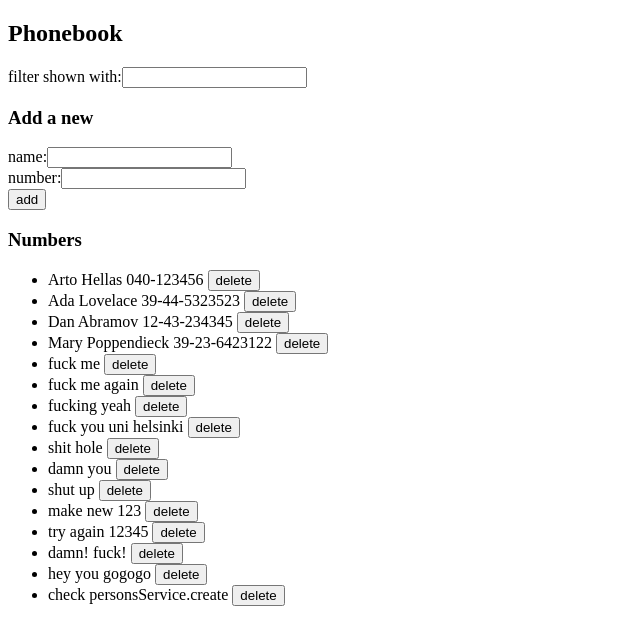
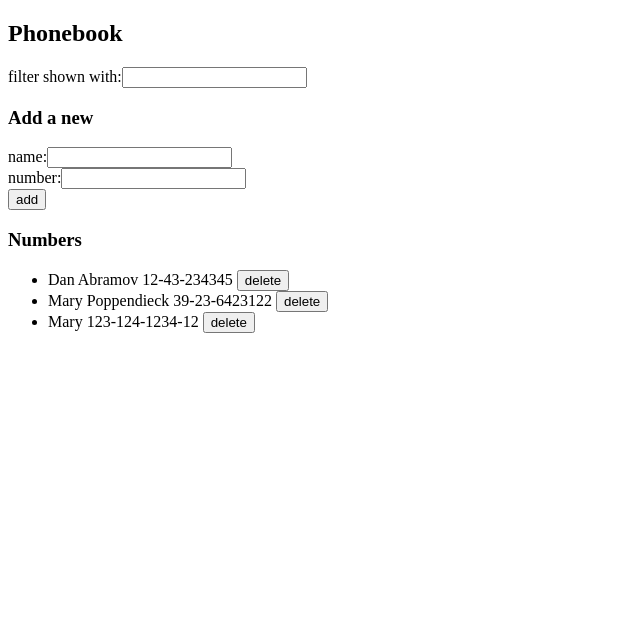
Before and after one commit to Dakai/full-stack-open-2022, a React (Create React App) app in the folder part2/phonebook/: page / in a window 1280 px wide. Shown: the top 644 px of the page, without its empty margins (0-640 px from the left). Built offline with nearby package versions, Linux system fonts and the light colour scheme; data requests are answered from the project's data file.

Commit message:
update Part2 Exercise 2.18 Solution

```diff
--- a/part2/phonebook/db.json
+++ b/part2/phonebook/db.json
@@ -1,15 +1,5 @@
 {
   "persons": [
-    {
-      "name": "Arto Hellas",
-      "number": "040-123456",
-      "id": 1
-    },
-    {
-      "name": "Ada Lovelace",
-      "number": "39-44-5323523",
-      "id": 2
-    },
     {
       "name": "Dan Abramov",
       "number": "12-43-234345",
@@ -21,64 +11,9 @@
       "id": 4
     },
     {
-      "name": "fuck ",
-      "number": "me",
+      "name": "Mary",
+      "number": "123-124-1234-12",
       "id": 5
-    },
-    {
-      "name": "fuck me",
-      "number": "again",
-      "id": 6
-    },
-    {
-      "name": "fucking ",
-      "number": "yeah",
-      "id": 7
-    },
-    {
-      "name": "fuck you",
-      "number": "uni helsinki",
-      "id": 8
-    },
-    {
-      "name": "shit",
-      "number": "hole",
-      "id": 9
-    },
-    {
-      "name": "damn",
-      "number": "you",
-      "id": 10
-    },
-    {
-      "name": "shut ",
-      "number": "up",
-      "id": 11
-    },
-    {
-      "name": "make new",
-      "number": "123",
-      "id": 12
-    },
-    {
-      "name": "try again",
-      "number": "12345",
-      "id": 13
-    },
-    {
-      "name": "damn!",
-      "number": "fuck!",
-      "id": 14
-    },
-    {
-      "name": "hey you",
-      "number": "gogogo",
-      "id": 15
-    },
-    {
-      "name": "check",
-      "number": "personsService.create",
-      "id": 16
     }
   ]
 }
--- a/part2/phonebook/src/App.js
+++ b/part2/phonebook/src/App.js
@@ -4,24 +4,19 @@ import Persons from "./components/Persons";
 import Filter from "./components/Filter";
 import PersonForm from "./components/PersonForm";
 import personsService from "./services/persons";
+import filterArrayService from "./services/filterArray";
 
 const App = () => {
   const [persons, setPersons] = useState([]);
-  let personsIds = [];
   const [showFilter, setShowFilter] = useState();
   useEffect(() => {
-    console.log("effect");
+    //console.log("effect");
     personsService.getAll().then((response) => {
       setPersons(response.data);
-      personsIds = Array.from(
-        { length: response.data.length },
-        (_, i) => i + 1
-      );
-      setShowFilter(personsIds);
+      setShowFilter(filterArrayService.filterArray(response.data));
+      //console.log(FilterArray(response.data));
     });
   }, []);
-
-  console.log("showFilter", showFilter);
   return (
     <div>
       <h2>Phonebook</h2>
@@ -36,7 +31,12 @@ const App = () => {
         showFilter={showFilter}
       />
       <h3>Numbers</h3>
-      <Persons persons={persons} showFilter={showFilter} />
+      <Persons
+        setShowFilter={setShowFilter}
+        persons={persons}
+        showFilter={showFilter}
+        setPersons={setPersons}
+      />
     </div>
   );
 };
--- a/part2/phonebook/src/components/PersonForm.js
+++ b/part2/phonebook/src/components/PersonForm.js
@@ -1,6 +1,7 @@
 import React from "react";
 import { useState } from "react";
 import personsService from "../services/persons";
+import filterArrayService from "../services/filterArray";
 
 const PersonForm = ({ persons, setPersons, showFilter, setShowFilter }) => {
   const [newName, setNewName] = useState("");
@@ -14,6 +15,11 @@ const PersonForm = ({ persons, setPersons, showFilter, setShowFilter }) => {
     setNewNumber(event.target.value);
   };
 
+  const ifIncluded = () => {
+    const person = persons.find((person) => person.name === newName);
+    return person;
+  };
+  /*
   const ifIncluded = (newName) => {
     const arrayData = [];
     persons.map((person) => {
@@ -24,7 +30,9 @@ const PersonForm = ({ persons, setPersons, showFilter, setShowFilter }) => {
       return true;
     }
   };
+	*/
   const addName = (event) => {
+    console.log(ifIncluded());
     if (!!newName) {
       //prevent adding a empty entry
       event.preventDefault();
@@ -33,9 +41,24 @@ const PersonForm = ({ persons, setPersons, showFilter, setShowFilter }) => {
         name: newName,
         number: newNumber,
       };
+      if (ifIncluded()) {
+        if (
+          window.confirm(
+            `${newName} is already added to the Phonebook, repace the old number with the new one?`
+          )
+        ) {
+          const id = ifIncluded().id;
+          personsService.update(id, nameObject).then((response) => {
+            personsService.getAll().then((response) => {
+              setPersons(response.data);
+              setShowFilter(filterArrayService.filterArray(response.data));
+            });
 
-      if (ifIncluded(newName)) {
-        alert(newName + "is already added to Phonebook");
+            //setPersons(persons.concat(response.data));
+            //setShowFilter(showFilter.concat(response.data.id));
+          });
+        }
+        //alert(newName + "is already added to Phonebook");
       } else {
         //console.log("nameObject", nameObject);
         //setPersons(persons.concat(nameObject));
--- a/part2/phonebook/src/components/Persons.js
+++ b/part2/phonebook/src/components/Persons.js
@@ -1,12 +1,19 @@
 import React from "react";
 import personsService from "../services/persons";
+import filterArrayService from "../services/filterArray";
 
-const DeleteButton = (id) => {
+const DeleteButton = ({ id, setPersons, setShowFilter, name }) => {
   const handelDelete = () => {
-    console.log("id", id);
-    personsService.remove(id).then((response) => {
-      console.log("response", response.data);
-    });
+    if (window.confirm(`Delete ${name}?`)) {
+      personsService.remove(id).then(() => {
+        //console.log("response", response.data);
+        personsService.getAll().then((response) => {
+          setPersons(response.data);
+          setShowFilter(filterArrayService.filterArray(response.data));
+        });
+      });
+    }
+    //console.log("id", id);
   };
   return (
     <>
@@ -16,16 +23,23 @@ const DeleteButton = (id) => {
     </>
   );
 };
-const Persons = ({ persons, showFilter }) => {
+
+const Persons = ({ persons, showFilter, setPersons, setShowFilter }) => {
   //console.log("persons", persons);
-  console.log("showFilter", showFilter);
+  //console.log("showFilter", showFilter);
   return (
     <ul>
       {persons.map((persons, i) => (
         <div key={i}>
           {showFilter.includes(persons.id) ? (
             <li key={i}>
-              {persons.name} {persons.number} <DeleteButton id={persons.id} />
+              {persons.name} {persons.number}{" "}
+              <DeleteButton
+                name={persons.name}
+                id={persons.id}
+                setShowFilter={setShowFilter}
+                setPersons={setPersons}
+              />
             </li>
           ) : null}
         </div>
--- /dev/null
+++ b/part2/phonebook/src/services/filterArray.js
@@ -0,0 +1,9 @@
+const filterArray = (persons) => {
+  //console.log(persons);
+  const ids = persons.map((persons) => persons.id);
+  return ids;
+};
+
+export default {
+  filterArray,
+};
```
